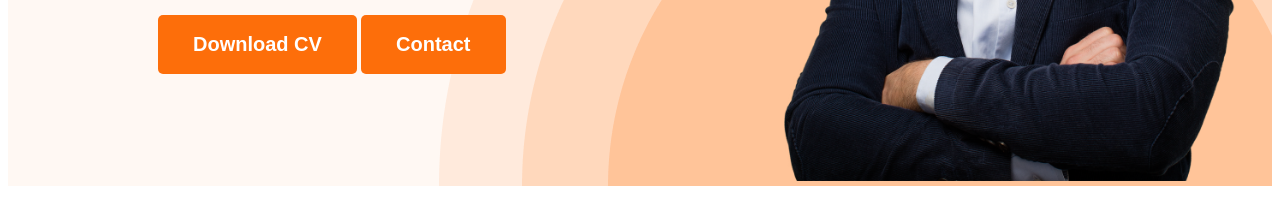
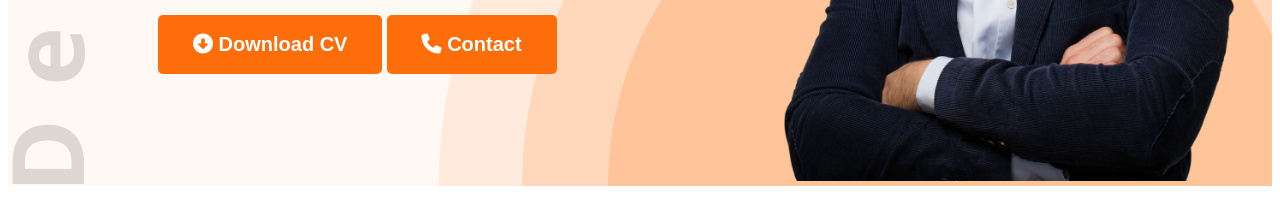
Before and after one commit to rakibulhasan1996/weab-developer-portfolio, a plain HTML site: page index.html in a window 1280 px wide. Shown: the part 587-800 px from the top of the page. Drawn offline with nearby package versions, Linux system fonts and the light colour scheme.

Commit message:
add download icon

```diff
--- a/Style/portfulio.css
+++ b/Style/portfulio.css
@@ -38,9 +38,9 @@ nav a{
 /* header related style */
 .header{
     background-color: #FFF8F3;
-    background-image: url(../images/header_bg.png);
+    background-image: url(../images/header_bg.png),url(../images/developer.png);
     background-repeat: no-repeat;
-    background-position: bottom right;
+    background-position: bottom right,top left;
 
 }
 .baner{
--- a/index.html
+++ b/index.html
@@ -8,6 +8,7 @@
 <link rel="preconnect" href="https://fonts.gstatic.com" crossorigin>
 <link href="https://fonts.googleapis.com/css2?family=Open+Sans:wght@800&display=swap" rel="stylesheet">
 <link rel="stylesheet" href="Style/portfulio.css">
+<script src="https://kit.fontawesome.com/ed10dc9943.js" crossorigin="anonymous"></script>
 </head>
 <body>
     <header class="header">
@@ -26,8 +27,8 @@
                 <h3 class="baner-i">Hi, I  am</h3>
                 <h1 class="baner-ii">Mary Hardy</h1>
                 <p class="baner-iii">Shot what able cold new see hold.Friendly  as an betrayed formerly he. Morning because as to society behaved moments.</p>
-                <button class="btn">Download CV</button>
-                <button class="btn">Contact</button>
+                <button class="btn"> <i class="fa-solid fa-circle-down"></i> Download CV</button>
+                <button class="btn"><i class="fa-solid fa-phone"></i>  Contact</button>
             </div>
             <div>
                 <img class="profile-pic" src="images/hardy.png" alt="">
@@ -137,7 +138,7 @@
                 </div>
             </div>
             <div class="download-cv">
-                <button class="btn">Download CV</button>
+                <button class="btn"><i class="fa-solid fa-circle-down"></i> Download CV</button>
             </div>
         </section>
 
```
